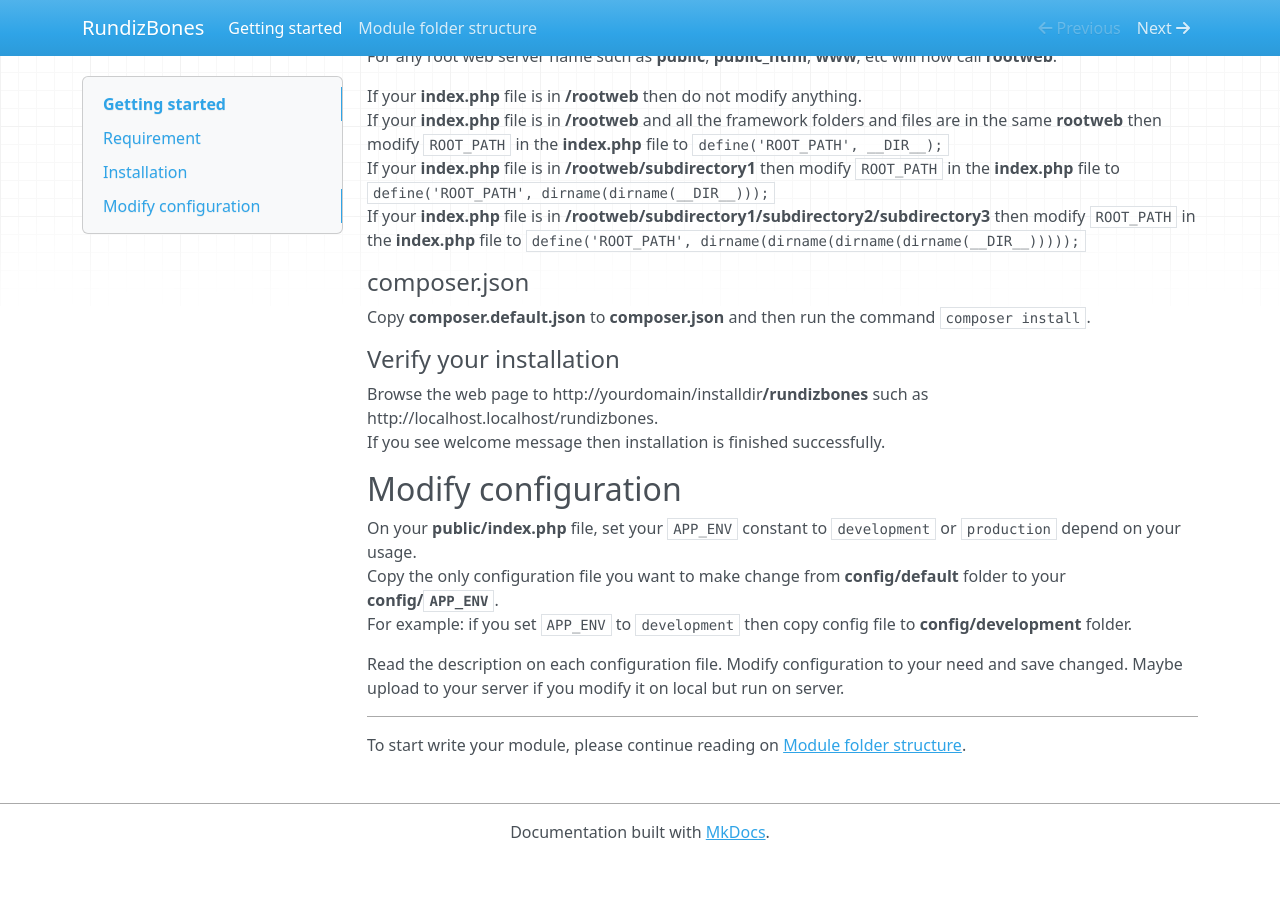
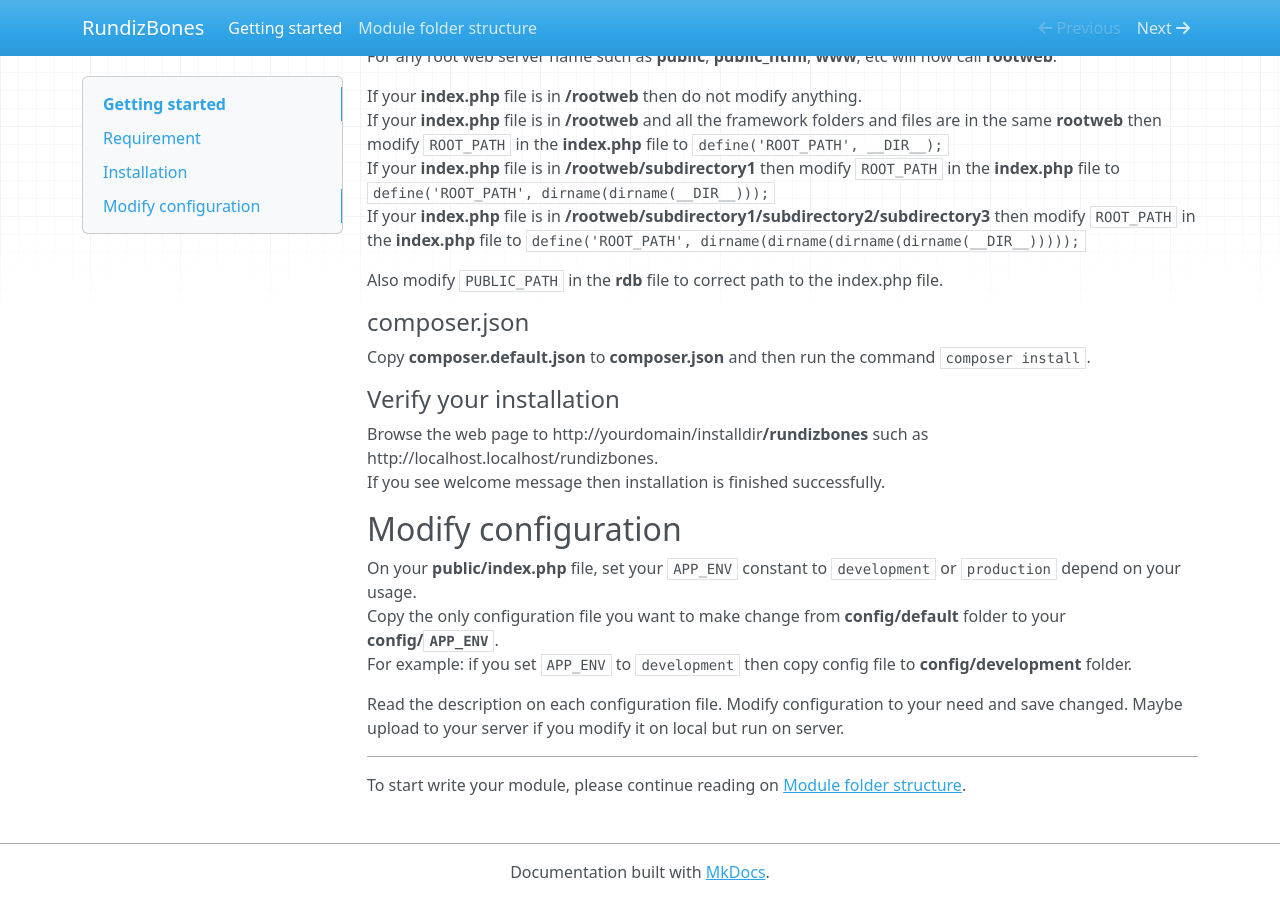
Before and after one commit to RundizBones/framework, an MkDocs documentation site: the page built from .wiki/getting-started.md, in a window 1280 px wide and 900 px high, scrolled down 1901 px. Built offline with MkDocs 1.6.1, drawn with Linux system fonts in a browser that asks for light colours; nearby versions of some CDN libraries; before the commit the page ends 2761 px from its top, so only the background shows below that.

Commit message:
Add modify **rdb** file when change index.php location.

```diff
--- a/.wiki/getting-started.md
+++ b/.wiki/getting-started.md
@@ -81,6 +81,8 @@ If your **index.php** file is in **/rootweb** and all the framework folders and
 If your **index.php** file is in **/rootweb/subdirectory1** then modify `ROOT_PATH` in the **index.php** file to `define('ROOT_PATH', dirname(dirname(__DIR__)));`<br>
 If your **index.php** file is in **/rootweb/subdirectory1/subdirectory2/subdirectory3** then modify `ROOT_PATH` in the **index.php** file to `define('ROOT_PATH', dirname(dirname(dirname(dirname(__DIR__)))));`
 
+Also modify `PUBLIC_PATH` in the **rdb** file to correct path to the index.php file.
+
 #### composer.json
 Copy **composer.default.json** to **composer.json** and then run the command `composer install`.
 
```
